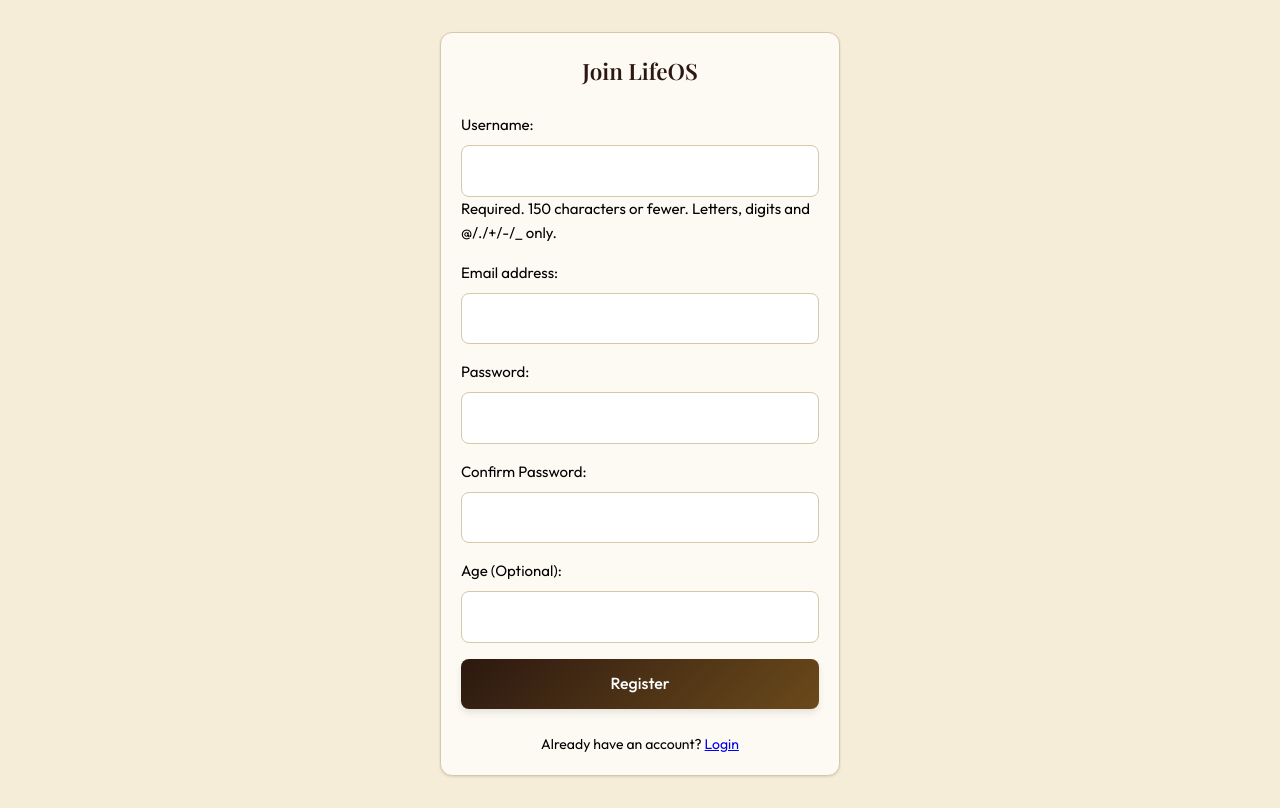
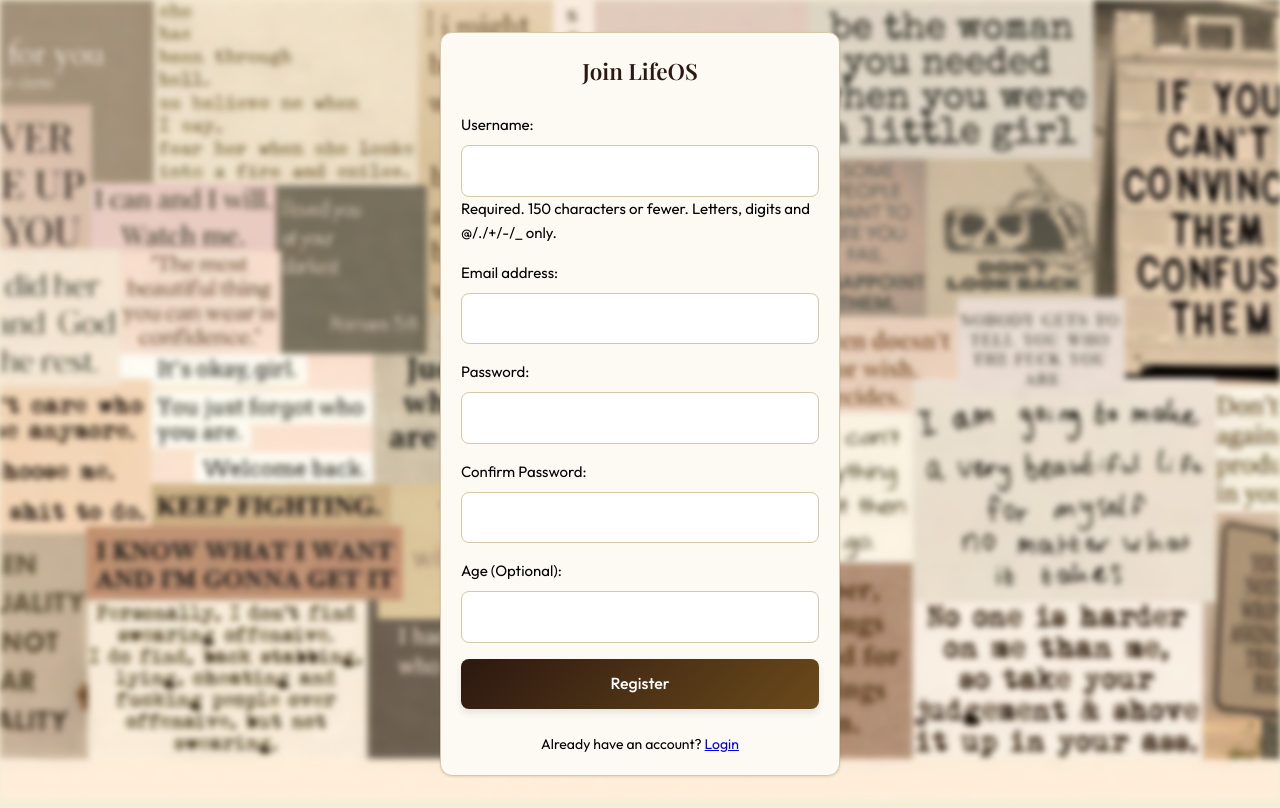
Before and after one commit to NobleSunil/LifeOS, a Django app: page /register/ in a window 1280 px wide. Run offline with Django 5.2, Linux system fonts and the light colour scheme; some web fonts are replaced.

Commit message:
Add auth background image with blurred overlay and body class hook

```diff
--- a/static/css/style.css
+++ b/static/css/style.css
@@ -234,6 +234,10 @@ h1, h2, h3, h4, h5, h6 {
     width: 100%;
     max-width: 400px;
     padding: 2rem;
+    background-color: rgba(255, 255, 255, 0.95);
+    backdrop-filter: blur(10px);
+    border-radius: 1rem;
+    box-shadow: var(--shadow-lg);
 }
 
 .auth-card h2 {
@@ -263,6 +267,26 @@ h1, h2, h3, h4, h5, h6 {
     margin-top: 1.5rem;
     text-align: center;
     font-size: 0.875rem;
+}
+
+/* Auth Page Background */
+body.auth-page {
+    position: relative;
+}
+
+body.auth-page::before {
+    content: '';
+    position: fixed;
+    top: 0;
+    left: 0;
+    width: 100%;
+    height: 100%;
+    background-image: url('/static/images/auth-background.jpg');
+    background-size: cover;
+    background-position: center;
+    background-repeat: no-repeat;
+    filter: blur(3px);
+    z-index: -1;
 }
 
 /* Buttons */
--- a/templates/base.html
+++ b/templates/base.html
@@ -11,10 +11,10 @@
     <link
         href="https://fonts.googleapis.com/css2?family=Outfit:wght@300;400;500;600&family=Playfair+Display:ital,wght@0,500;0,600;0,700;1,500&display=swap"
         rel="stylesheet">
-    <link rel="stylesheet" href="{% static 'css/style.css' %}?v=9">
+    <link rel="stylesheet" href="{% static 'css/style.css' %}?v=10">
 </head>
 
-<body>
+<body class="{% block body_class %}{% endblock %}">
     <!-- Overlay for Sidebar -->
     <div id="sidebarOverlay" class="sidebar-overlay"></div>
     <div class="app-container">
--- a/templates/login.html
+++ b/templates/login.html
@@ -1,4 +1,6 @@
 {% extends 'base.html' %}
+
+{% block body_class %}auth-page{% endblock %}
 
 {% block content %}
 <div class="auth-wrapper">
--- a/templates/register.html
+++ b/templates/register.html
@@ -1,4 +1,6 @@
 {% extends 'base.html' %}
+
+{% block body_class %}auth-page{% endblock %}
 
 {% block content %}
 <div class="auth-wrapper">
```
Also changed, not shown: static/images/auth-background.jpg (added).
